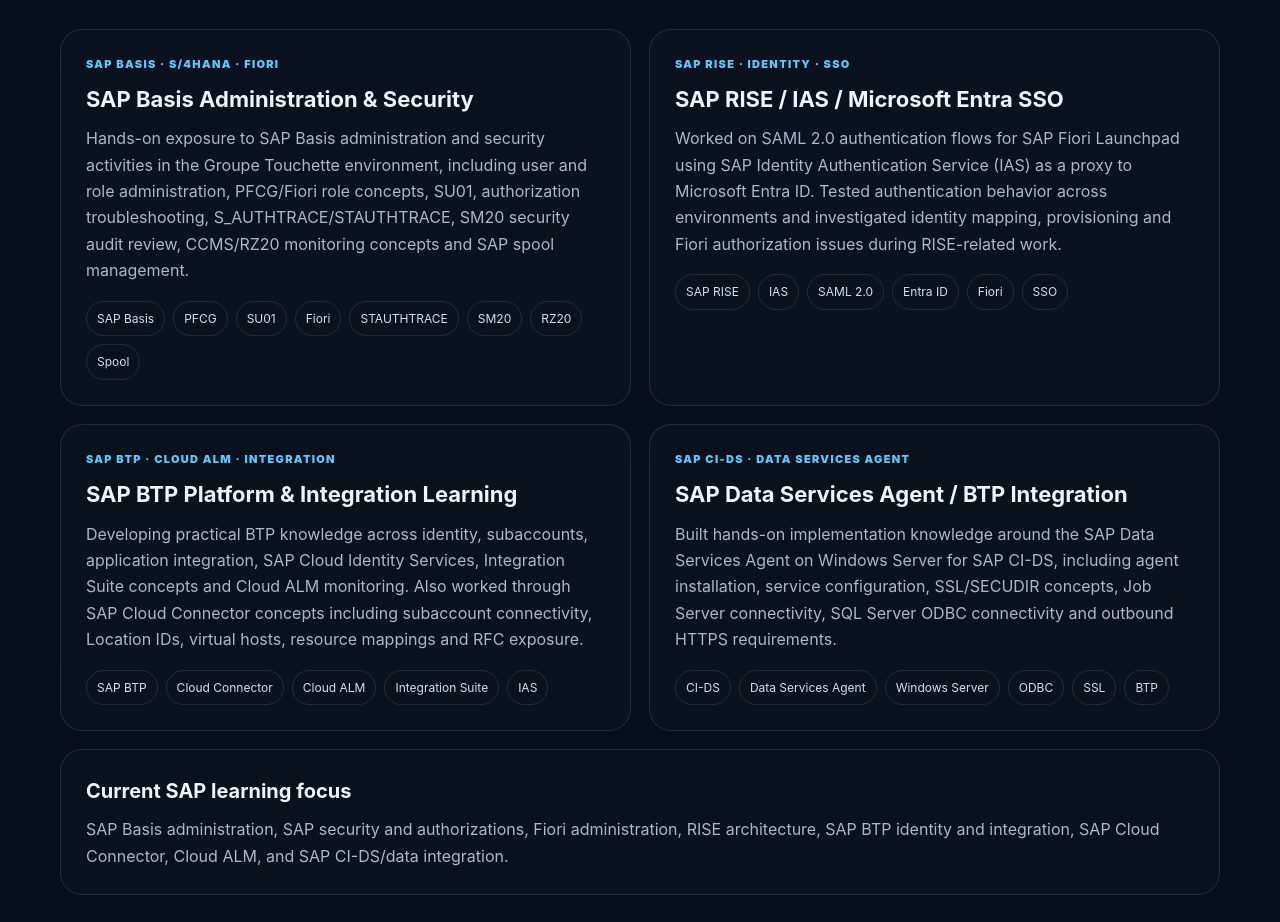
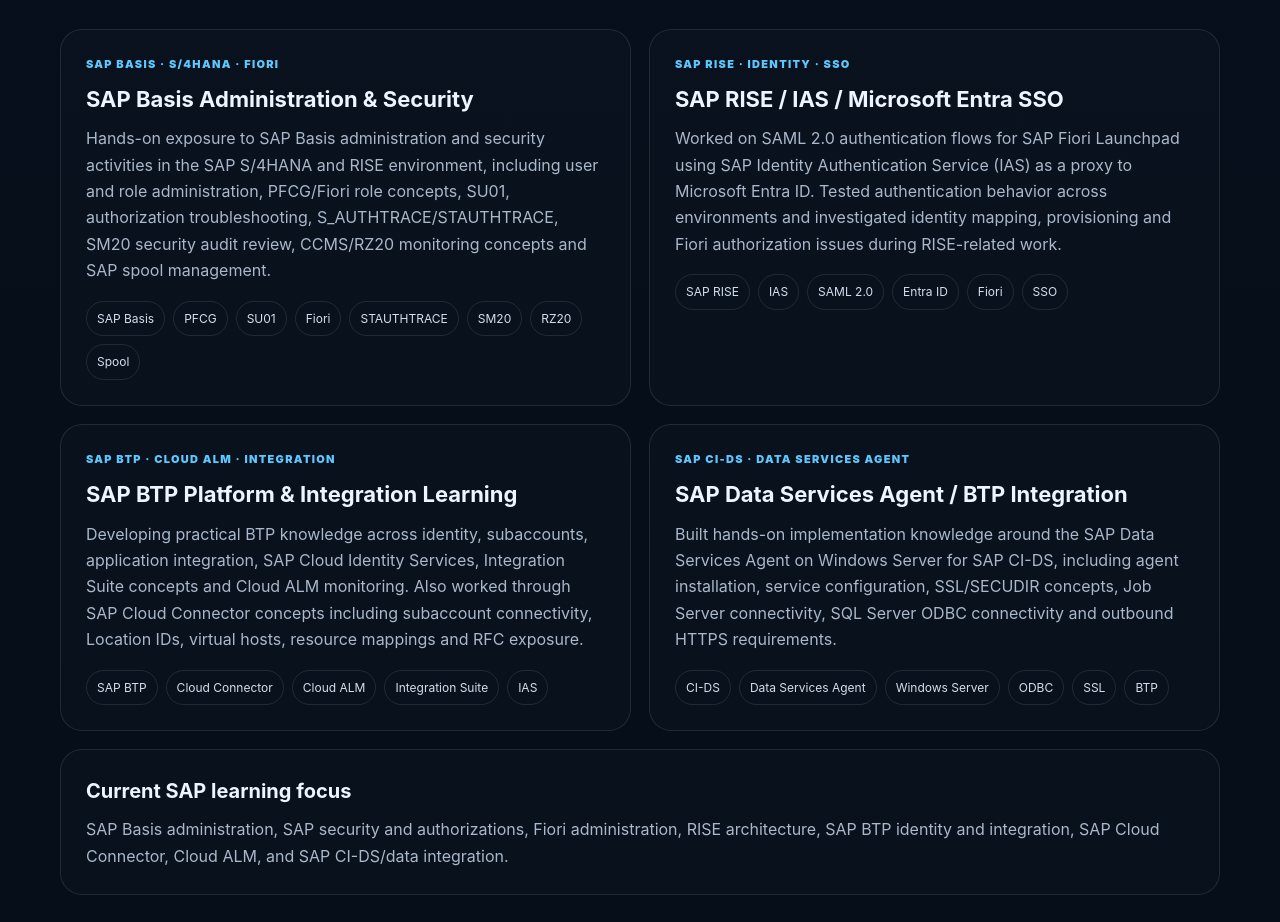
Before and after one commit to odeprecious10-cmd/odeprecious10-cmd.github.io, a plain HTML site: page index.html in a window 1280 px wide. Shown: the part 3489-4411 px from the top of the page. Drawn offline with Linux system fonts and the light colour scheme.

Commit message:
index.html

```diff
--- a/index.html
+++ b/index.html
@@ -182,7 +182,7 @@
           <div class="projectMeta">SAP BASIS · S/4HANA · FIORI</div>
           <h3>SAP Basis Administration & Security</h3>
           <p>
-            Hands-on exposure to SAP Basis administration and security activities in the Groupe Touchette
+            Hands-on exposure to SAP Basis administration and security activities in the SAP S/4HANA and RISE
             environment, including user and role administration, PFCG/Fiori role concepts, SU01,
             authorization troubleshooting, S_AUTHTRACE/STAUTHTRACE, SM20 security audit review,
             CCMS/RZ20 monitoring concepts and SAP spool management.
```
